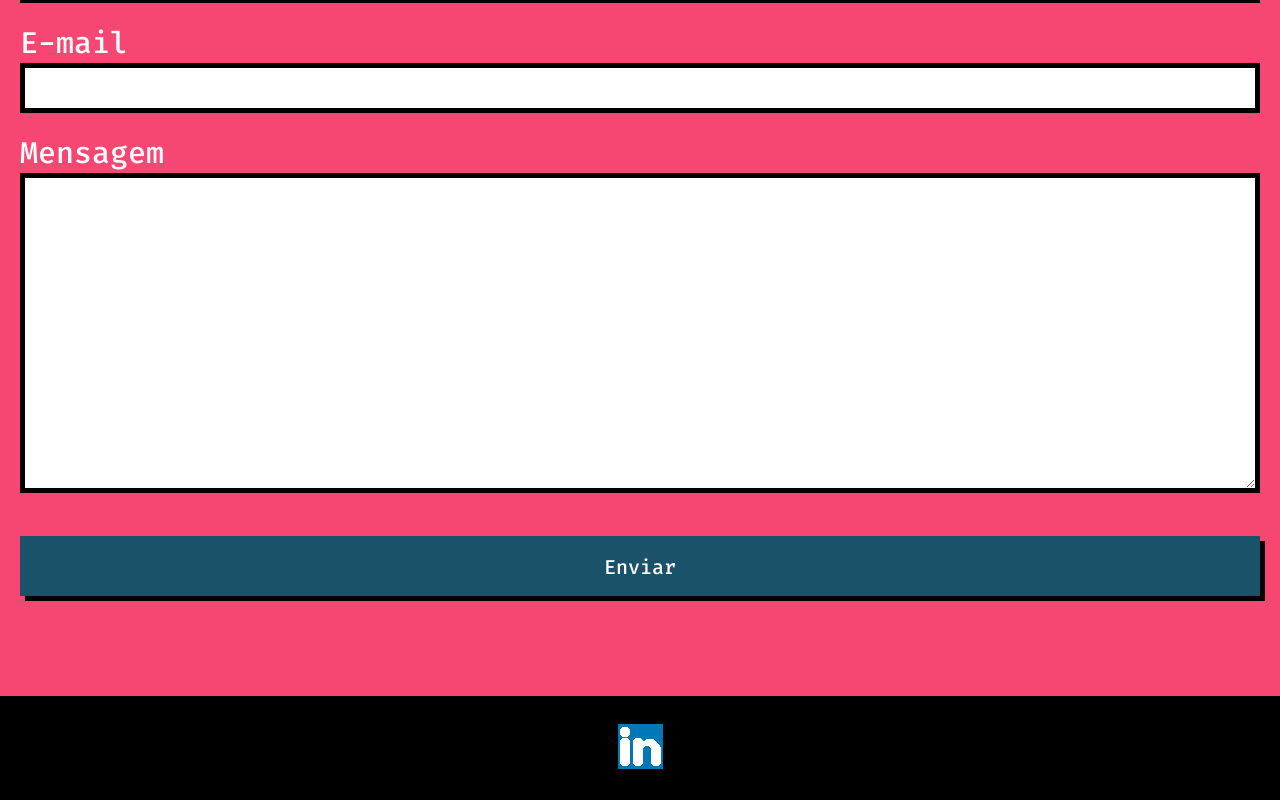
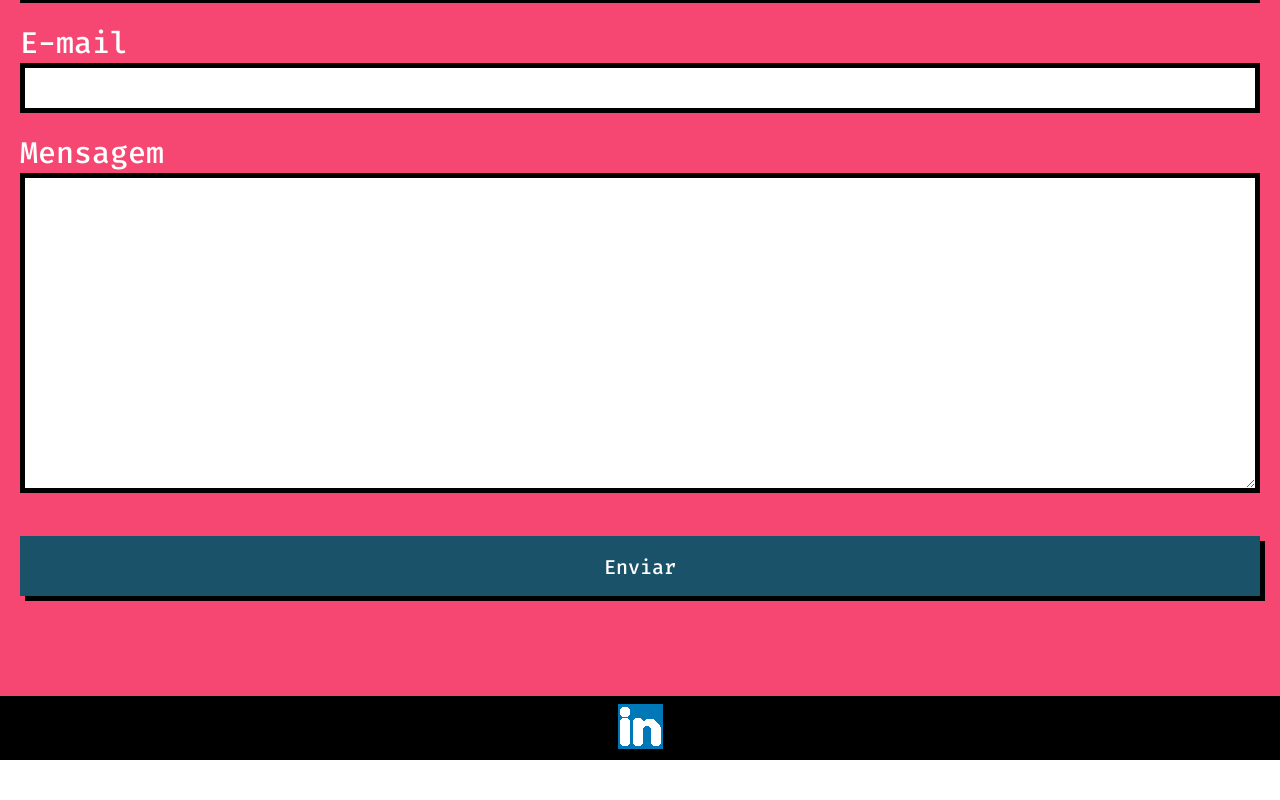
Before and after one commit to GustavoCesarSantos/portfolio, a plain HTML site: page index.html in a window 1280 px wide. Shown: the part 2300-3100 px from the top of the page. After the commit the page ends 3060 px from the top, so only its background shows below. Drawn offline with Linux system fonts and the light colour scheme.

Commit message:
Changed footer padding

```diff
--- a/css/components/main-footer.css
+++ b/css/components/main-footer.css
@@ -2,8 +2,8 @@
   display: flex;
   justify-content: center;
 
-  padding-top: 28px;
-  padding-bottom: 28px;
+  padding-top: 8px;
+  padding-bottom: 8px;
 
   background-color: #000;
 }
```
